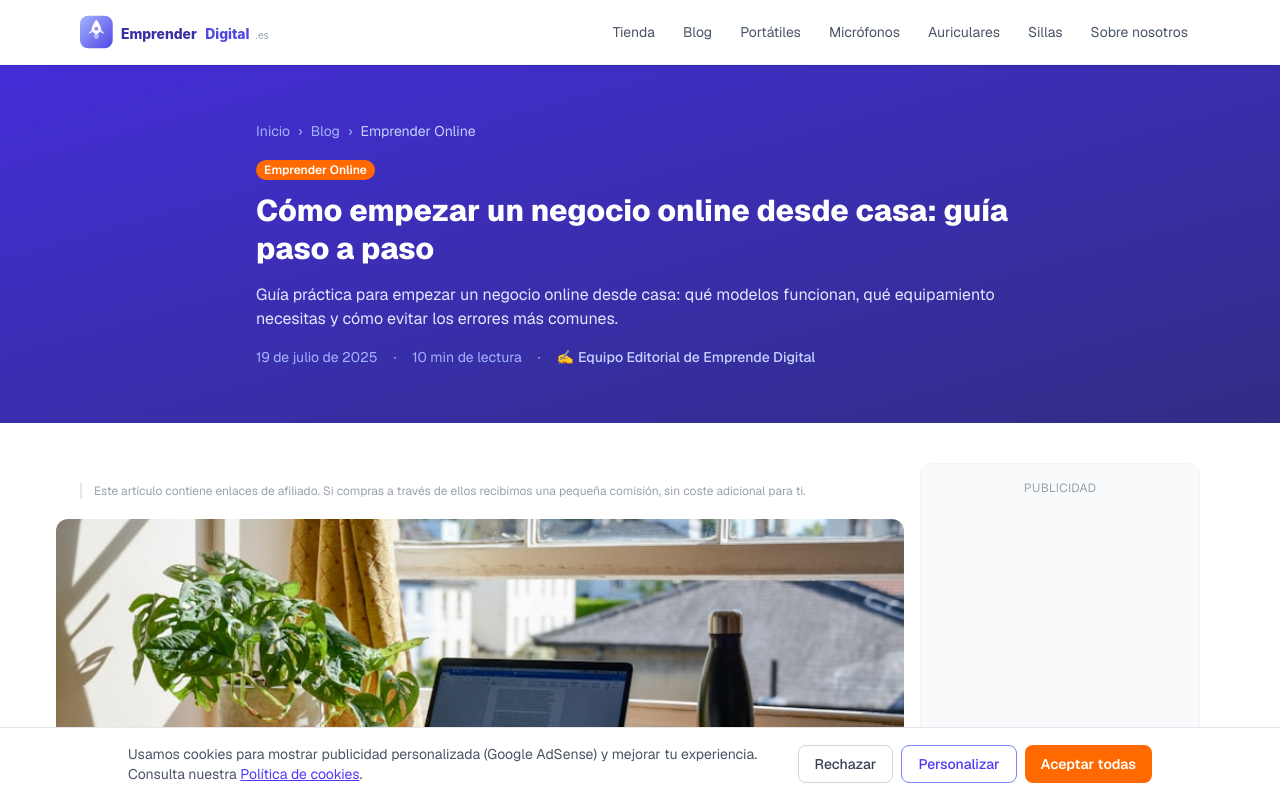
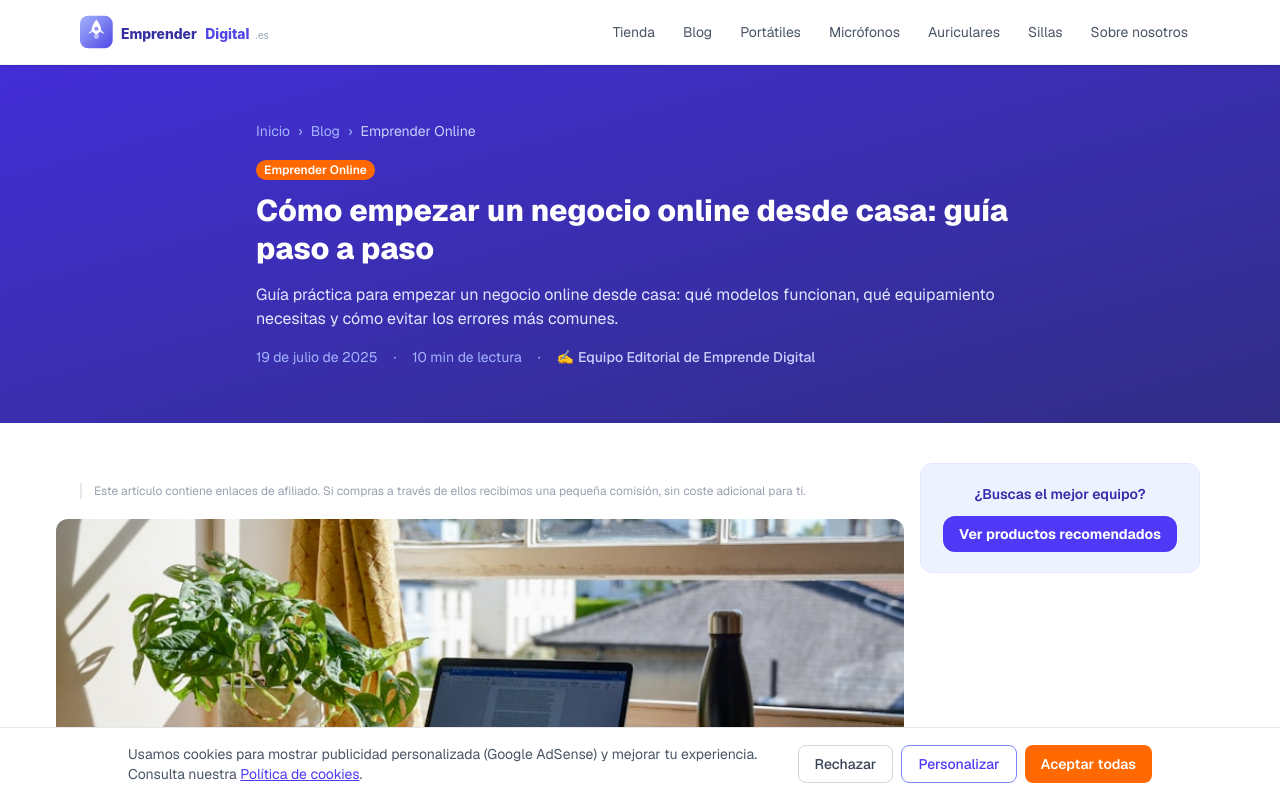
Before and after one commit to mktweb360/emprendedigital, a Next.js app: page /blog/como-empezar-negocio-online-desde-casa-2025 in a window 1280 px wide. Shown: the top 798 px of the page. Built offline with nearby package versions, Linux system fonts and the light colour scheme.

Commit message:
fix(adsense): no pintar bloques de anuncio inexistentes ni cajas de Publicidad vacias (los anuncios los colocara Auto ads)

```diff
--- a/components/AdSenseAd.tsx
+++ b/components/AdSenseAd.tsx
@@ -1,6 +1,15 @@
 "use client";
 
 import { useEffect } from "react";
+
+// Bloques de anuncios que existen de verdad en la cuenta de AdSense (pub-6063067965030118).
+// Los identificadores que no estén aquí no se pintan: hasta tener bloques creados, los anuncios
+// los coloca Auto ads con el script del layout. Para activar un bloque manual, añade su ID.
+export const ACTIVE_SLOTS: string[] = [];
+
+export function isActiveSlot(slot: string): boolean {
+  return ACTIVE_SLOTS.includes(slot);
+}
 
 declare global {
   interface Window {
@@ -19,13 +28,18 @@ export default function AdSenseAd({
   responsive?: boolean;
   className?: string;
 }) {
+  const active = isActiveSlot(slot);
+
   useEffect(() => {
+    if (!active) return;
     try {
       (window.adsbygoogle = window.adsbygoogle || []).push({});
     } catch {
       // AdSense not loaded yet
     }
-  }, []);
+  }, [active]);
+
+  if (!active) return null;
 
   return (
     <div className={`my-6 flex justify-center max-h-[280px] overflow-hidden ${className}`}>
--- a/components/BlogSidebar.tsx
+++ b/components/BlogSidebar.tsx
@@ -1,6 +1,6 @@
 "use client";
 
-import AdSenseAd from "@/components/AdSenseAd";
+import AdSenseAd, { isActiveSlot } from "@/components/AdSenseAd";
 
 /**
  * Sidebar para artículos del blog de emprendedigital.es
@@ -14,6 +14,7 @@ export default function BlogSidebar({ ctaHref, ctaText }: {
   return (
     <aside className="hidden lg:block">
       <div className="sticky top-6 space-y-6">
+        {isActiveSlot("4567890123") && (
         <div className="rounded-xl border border-gray-100 bg-gray-50 p-4">
           <p className="text-xs text-gray-400 uppercase tracking-wide text-center mb-3">Publicidad</p>
           <AdSenseAd
@@ -23,6 +24,7 @@ export default function BlogSidebar({ ctaHref, ctaText }: {
             className="min-h-[250px]"
           />
         </div>
+        )}
         {ctaHref && ctaText && (
           <div className="rounded-xl bg-indigo-50 border border-indigo-100 p-5 text-center">
             <p className="text-sm font-semibold text-indigo-800 mb-3">¿Buscas el mejor equipo?</p>
```
